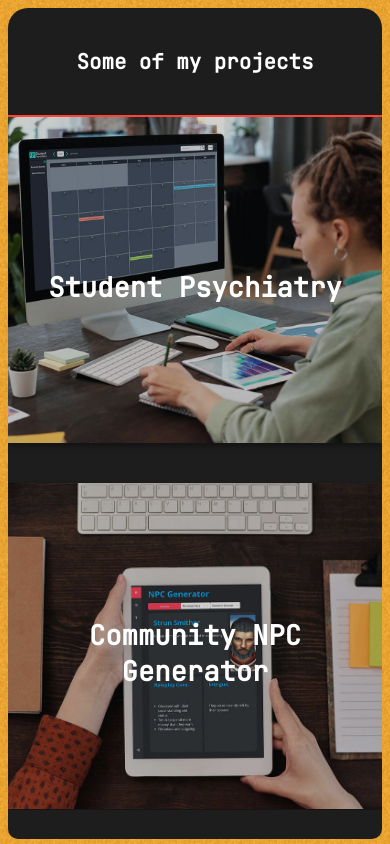
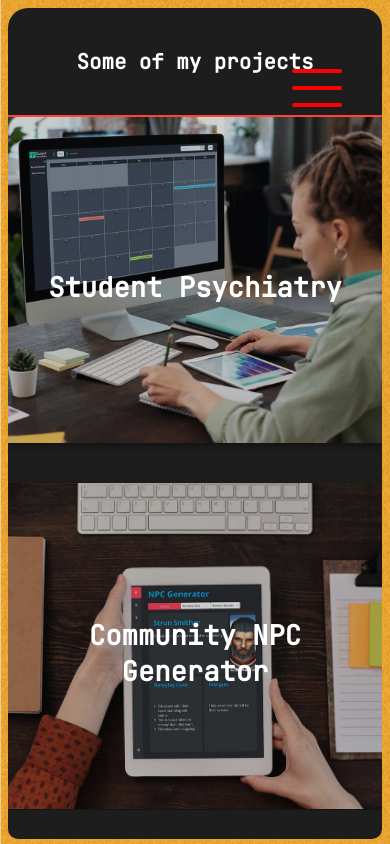
Before and after one commit to OwenM-Edwards/new-portfolio, a React (Create React App) app: page /projects in a window 390 px wide. Built offline with nearby package versions, Linux system fonts and the light colour scheme.

Commit message:
Add mobile menu

```diff
--- a/package.json
+++ b/package.json
@@ -9,6 +9,7 @@
     "emailjs-com": "^2.6.4",
     "framer-motion": "^4.0.0",
     "react": "^17.0.1",
+    "react-burger-menu": "^3.0.8",
     "react-dom": "^17.0.1",
     "react-hook-form": "^7.5.2",
     "react-router-dom": "^5.2.0",
--- a/src/App.js
+++ b/src/App.js
@@ -15,6 +15,10 @@ import ReactTooltip from 'react-tooltip';
 import { theme } from './styled/styles';
 import noiseBG2 from './img/noise2.png';
 import DotRing from "./components/DotRing";
+import { MobileBurger, MobileMenu } from './components';
+
+
+import { push as Menu } from 'react-burger-menu'
 
 const grainOld = keyframes`
   0%, 100% { transform:translate(0, 0) }
@@ -67,6 +71,8 @@ const Wrapper = styled.div`
 `
 
 
+
+
 const App = () => {
   const location = useLocation();
   const [enterDirection, setEnterDirection] = useState(false);
@@ -75,12 +81,18 @@ const App = () => {
   const globalSlideAnimationDuration = 0.9;
   const [mainInitial, setMainInitial] = useState(false);
   const [mobileAnimation, setMobileAnimation] = useState(false);
+  const [openMobileMenu, setOpenMobileMenu] = useState(false);
 
+  const showSettings = (event) => {
+    event.preventDefault();
+  }
 
   return (
     <ThemeProvider theme={theme} >
+
       {/* <DotRing/> */}
       <ReactTooltip />
+
       <Wrapper height={heightpx}>
           <div className="backgroundImage"></div>
           <ToastContainer />
@@ -91,11 +103,11 @@ const App = () => {
               </Route>
 
               <Route path="/projects">
-                  <Projects mobileAnimation={mobileAnimation} setMobileAnimation={setMobileAnimation} width={width} globalSlideAnimationDuration={globalSlideAnimationDuration} enterDirection={enterDirection} setMainInitial={setMainInitial}/>
+                  <Projects openMobileMenu={openMobileMenu} setOpenMobileMenu={setOpenMobileMenu} mobileAnimation={mobileAnimation} setMobileAnimation={setMobileAnimation} width={width} globalSlideAnimationDuration={globalSlideAnimationDuration} enterDirection={enterDirection} setMainInitial={setMainInitial}/>
               </Route>
 
               <Route path="/contact">
-                  <Contact mobileAnimation={mobileAnimation} setMobileAnimation={setMobileAnimation} width={width} globalSlideAnimationDuration={globalSlideAnimationDuration}  setEnterDirection={setEnterDirection} setMainInitial={setMainInitial}/>
+                  <Contact openMobileMenu={openMobileMenu} setOpenMobileMenu={setOpenMobileMenu} mobileAnimation={mobileAnimation} setMobileAnimation={setMobileAnimation} width={width} globalSlideAnimationDuration={globalSlideAnimationDuration}  setEnterDirection={setEnterDirection} setMainInitial={setMainInitial}/>
               </Route>
 
               <Route exact path="/">
@@ -103,8 +115,10 @@ const App = () => {
               </Route>
             </Switch>
           </AnimatePresence>
+          <MobileMenu openMobileMenu={openMobileMenu} />
+      </Wrapper>
 
-      </Wrapper>
+
     </ThemeProvider>
   );
 }
--- a/src/components/LinksContainer.js
+++ b/src/components/LinksContainer.js
@@ -14,7 +14,6 @@ const Wrapper = styled.div`
    z-index:5;
    top:40px;
    left:40px;
-
    @media (max-width: 700px) {
       display:none;
    }
--- /dev/null
+++ b/src/components/MobileBurger.js
@@ -0,0 +1,62 @@
+import React from 'react';
+import styled from 'styled-components';
+
+export const StyledBurger = styled.button`
+  width:50px;
+  height:50px;
+  display: flex;
+  flex-direction: column;
+  justify-content: space-around;
+  background: transparent;
+  border: none;
+  cursor: pointer;
+  padding: 0;
+  z-index: 99999999;
+
+
+    position: absolute;
+    margin:10px 0 0 10px;
+   top:45px;
+   right:40px;
+
+  &:focus {
+    outline: none;
+  }
+
+  div {
+    width: 100%;
+    height: 0.25rem;
+    background: ${({ openMobileMenu }) => openMobileMenu ? 'red' : 'red'};
+    border-radius: 10px;
+    transition: all 0.3s linear;
+    position: relative;
+    transform-origin: 1px;
+
+    :first-child {
+      transform: ${({ openMobileMenu }) => openMobileMenu ? 'rotate(45deg)' : 'rotate(0)'};
+    }
+
+    :nth-child(2) {
+      opacity: ${({ openMobileMenu }) => openMobileMenu ? '0' : '1'};
+      transform: ${({ openMobileMenu }) => openMobileMenu ? 'translateX(20px)' : 'translateX(0)'};
+    }
+
+    :nth-child(3) {
+      transform: ${({ openMobileMenu }) => openMobileMenu ? 'rotate(-45deg)' : 'rotate(0)'};
+    }
+  }
+`;
+
+
+
+const MobileBurger = ({openMobileMenu, setOpenMobileMenu}) => {
+  return (
+    <StyledBurger openMobileMenu={openMobileMenu} onClick={() => setOpenMobileMenu(!openMobileMenu)}>
+      <div />
+      <div />
+      <div />
+    </StyledBurger>
+  )
+}
+
+export default MobileBurger;
--- /dev/null
+++ b/src/components/MobileMenu.js
@@ -0,0 +1,64 @@
+// Menu.styled.js
+import styled from 'styled-components';
+
+export const MobileMenuStyled = styled.nav`
+  display: flex;
+  flex-direction: column;
+  justify-content: center;
+  background: white;
+  height: 100vh;
+  text-align: left;
+  padding: 2rem;
+  position: absolute;
+  top: 0;
+  left: 0;
+  transition: transform 0.3s ease-in-out;
+  z-index:9999;
+  transform: ${({ openMobileMenu  }) => openMobileMenu  ? 'translateX(0%)' : 'translateX(-100%)'};
+
+  @media (max-width: ${({ theme }) => theme.mobile}) {
+    width: 100%;
+  }
+
+  a {
+    font-size: 2rem;
+    text-transform: uppercase;
+    padding: 2rem 0;
+    font-weight: bold;
+    letter-spacing: 0.5rem;
+    color: ${({ theme }) => theme.primaryDark};
+    text-decoration: none;
+    transition: color 0.3s linear;
+
+    @media (max-width: ${({ theme }) => theme.mobile}) {
+      font-size: 1.5rem;
+      text-align: center;
+    }
+
+    &:hover {
+      color: ${({ theme }) => theme.primaryHover};
+    }
+  }
+`;
+
+
+const MobileMenu = ({ openMobileMenu }) => {
+    return (
+      <MobileMenuStyled openMobileMenu={openMobileMenu}>
+        <a href="/home">
+          <span role="img" aria-label="Home">&#x1f481;&#x1f3fb;&#x200d;&#x2642;&#xfe0f;</span>
+          Home
+        </a>
+        <a href="/projects">
+          <span role="img" aria-label="Projects">&#x1f4b8;</span>
+          Projects
+          </a>
+        <a href="/contact">
+          <span role="img" aria-label="Contact">&#x1f4e9;</span>
+          Contact
+          </a>
+      </MobileMenuStyled>
+    )
+}
+
+export default MobileMenu;
--- a/src/components/SkillModal.js
+++ b/src/components/SkillModal.js
@@ -26,7 +26,7 @@ const Wrapper = styled.div`
    justify-content:center;
    align-items:center;
    flex-direction:column;
-
+   display:none;
    .close {
       position:absolute;
       top:40px;
--- a/src/components/index.js
+++ b/src/components/index.js
@@ -5,6 +5,8 @@ import LinksContainer from './LinksContainer';
 import ProjectGrid from './ProjectGrid';
 import DotRing from './DotRing';
 import SkillModal from './SkillModal';
+import MobileMenu from './MobileMenu';
+import MobileBurger from './MobileBurger'
 
 export {
    ProjectsNav,
@@ -14,4 +16,6 @@ export {
    ProjectGrid,
    DotRing,
    SkillModal,
+   MobileMenu,
+   MobileBurger,
 }
--- a/src/pages/Contact.js
+++ b/src/pages/Contact.js
@@ -1,8 +1,7 @@
 import React from 'react';
 import styled from "styled-components";
 import {useHistory} from 'react-router-dom';
-import {ContactForm} from '../components/index';
-import {LinksContainer} from '../components/index';
+import {ContactForm, MobileBurger, LinksContainer} from '../components/index';
 import { useSwipeable } from 'react-swipeable';
 import ReactTooltip from 'react-tooltip';
 import { WrapperSrc} from '../styled/styles';
@@ -28,7 +27,7 @@ const Wrapper = styled(WrapperSrc)`
 `
 
 
-const Contact = ({setEnterDirection, globalSlideAnimationDuration, setMainInitial, width}) => {
+const Contact = ({setEnterDirection, globalSlideAnimationDuration, setMainInitial, width, setOpenMobileMenu, openMobileMenu }) => {
    const history = useHistory();
 
 
@@ -77,6 +76,7 @@ const Contact = ({setEnterDirection, globalSlideAnimationDuration, setMainInitia
             <div className="headerContainer">
                <LinksContainer/>
                <h1>Contact me</h1>
+               <MobileBurger setOpenMobileMenu={setOpenMobileMenu} />
             </div>
             <ContactForm/>
          </div>
--- a/src/pages/Projects.js
+++ b/src/pages/Projects.js
@@ -1,7 +1,7 @@
 import React, { useState, useEffect, useCallback }  from 'react';
 import styled, { keyframes } from "styled-components";
 import {useHistory} from 'react-router-dom';
-import {LinksContainer, Project, ProjectGrid} from '../components/index';
+import {LinksContainer, Project, ProjectGrid, MobileBurger} from '../components/index';
 import { useSwipeable } from 'react-swipeable';
 import ReactTooltip from 'react-tooltip';
 import { WrapperSrc } from '../styled/styles';
@@ -77,7 +77,7 @@ const Wrapper = styled(WrapperSrc)`
 `
 
 
-const Projects = ({enterDirection, globalSlideAnimationDuration, setMainInitial, width}) => {
+const Projects = ({enterDirection, globalSlideAnimationDuration, setMainInitial, width, setOpenMobileMenu}) => {
    const [exitDirection, setExitDirection] = useState(false);
    const history = useHistory();
    const [totalProjects, setTotalProjects] = useState();
@@ -164,6 +164,7 @@ const Projects = ({enterDirection, globalSlideAnimationDuration, setMainInitial,
                <div className="headerContainer" onClick={()=>closeProjectModal()}>
                   <LinksContainer/>
                   <h1>Some of my projects</h1>
+                  <MobileBurger setOpenMobileMenu={setOpenMobileMenu} />
                </div>
 
                <div className="projectsContainer">
--- a/src/styled/styles.js
+++ b/src/styled/styles.js
@@ -43,7 +43,7 @@ const WrapperSrc = styled(motion.div)`
          width:100%;
          background-color:#1d1d1d;
          border-radius:20px 20px 0px 0;
-         z-index:3;
+
          border-bottom:2px solid ${props => props.theme.popColor};
          position:relative;
 
```
Also changed, not shown: 1 other file (tests, documents, lock files or other folders).
